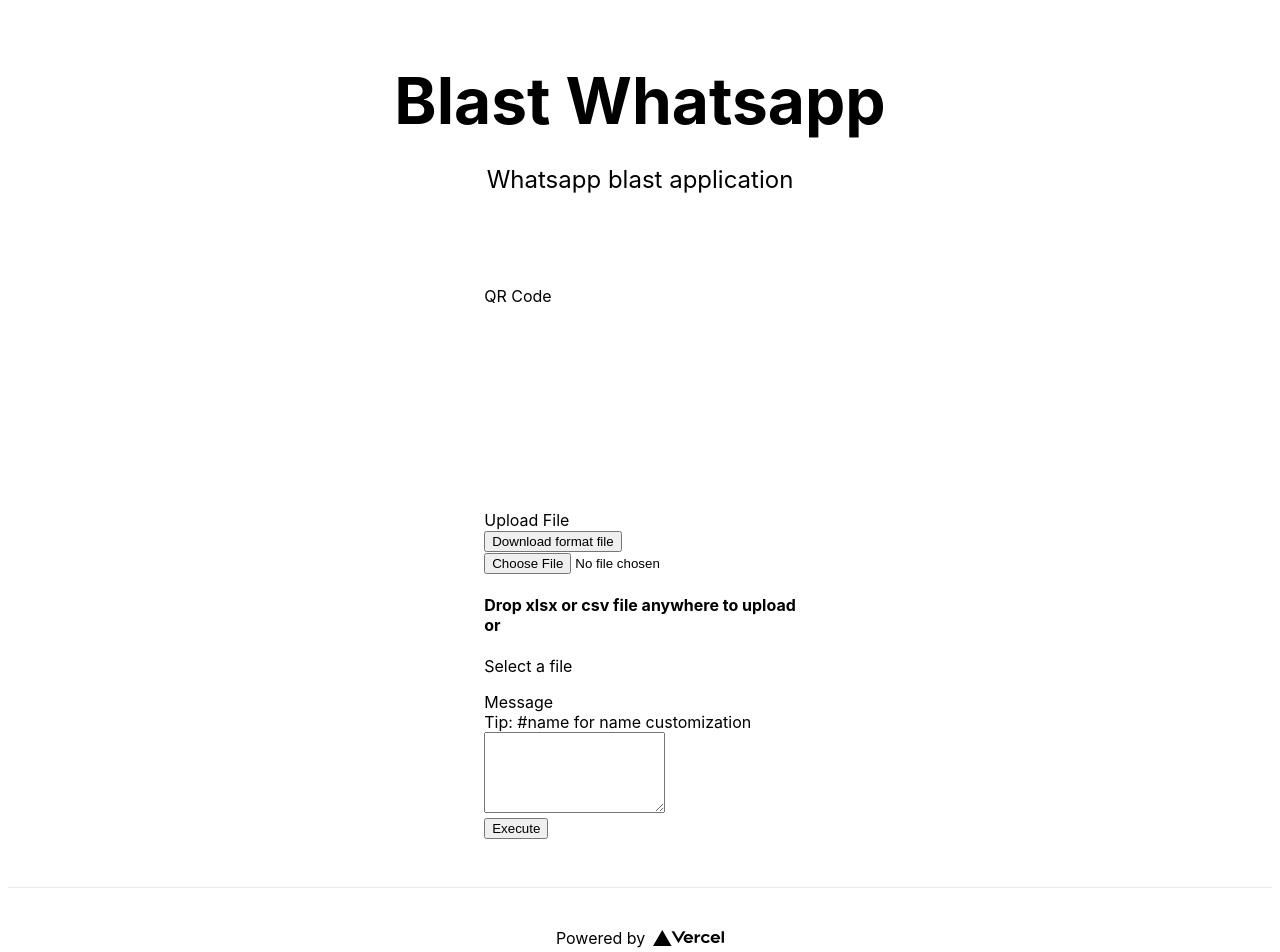
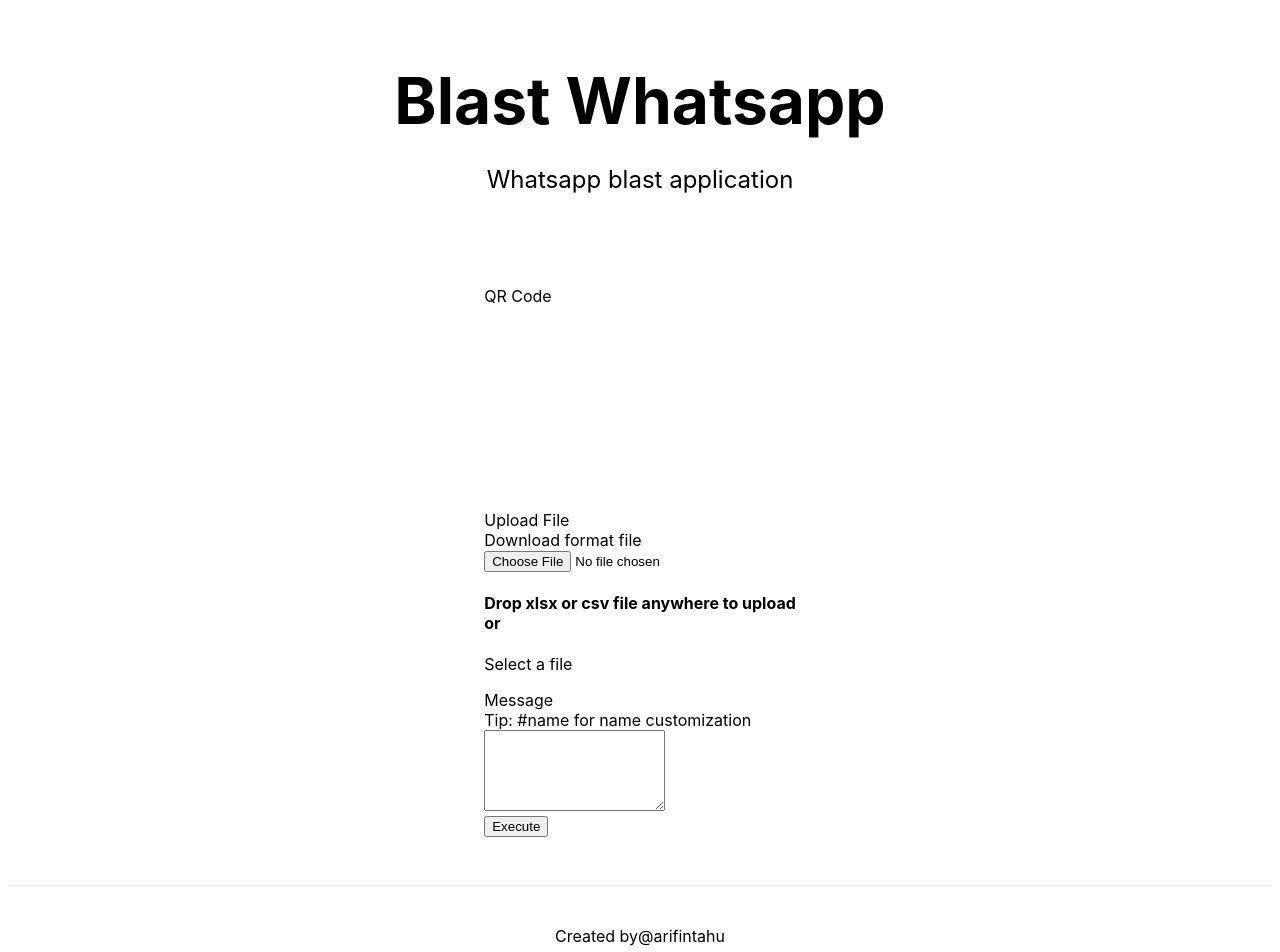
Before and after one commit to oversea-academy/oversea-blast, a Next.js app: page / in a window 1280 px wide. Shown: the top 952 px of the page. Built offline with nearby package versions, Linux system fonts and the light colour scheme.

Commit message:
add download format file

```diff
--- a/pages/index.jsx
+++ b/pages/index.jsx
@@ -131,10 +131,10 @@
 
             <div className="form-group">
               <div className="mt-3 mb-1 font-semibold">Upload File</div>
-              <div className="mt-3 mb-1">
-                <button className="bg-green-500 hover:bg-green-600 border border-green-500 text-white py-1 px-1 rounded-md">
+              <div className="mt-3 mb-2">
+                <a href="/format_blast.xlsx" download className="bg-green-500 hover:bg-green-600 border border-green-500 text-white py-1 px-1 rounded-md">
                   Download format file
-                </button>
+                </a>
               </div>
               <div className="border border-dashed border-gray-500 relative rounded-md bg-gray-100">
                 <input type="file" ref={file} onChange={handleFile} className="cursor-pointer relative block opacity-0 w-full h-full p-20 z-50" />
@@ -189,12 +189,11 @@
 
       <footer className={styles.footer}>
         <a
-          href="https://vercel.com?utm_source=create-next-app&utm_medium=default-template&utm_campaign=create-next-app"
+          href="https://github.com/arifintahu"
           target="_blank"
           rel="noopener noreferrer"
         >
-          Powered by{' '}
-          <img src="/vercel.svg" alt="Vercel Logo" className={styles.logo} />
+          Created by <span className="font-semibold"> @arifintahu</span>
         </a>
       </footer>
     </div>
```
Also changed, not shown: 1 other file (tests, documents, lock files or other folders).
